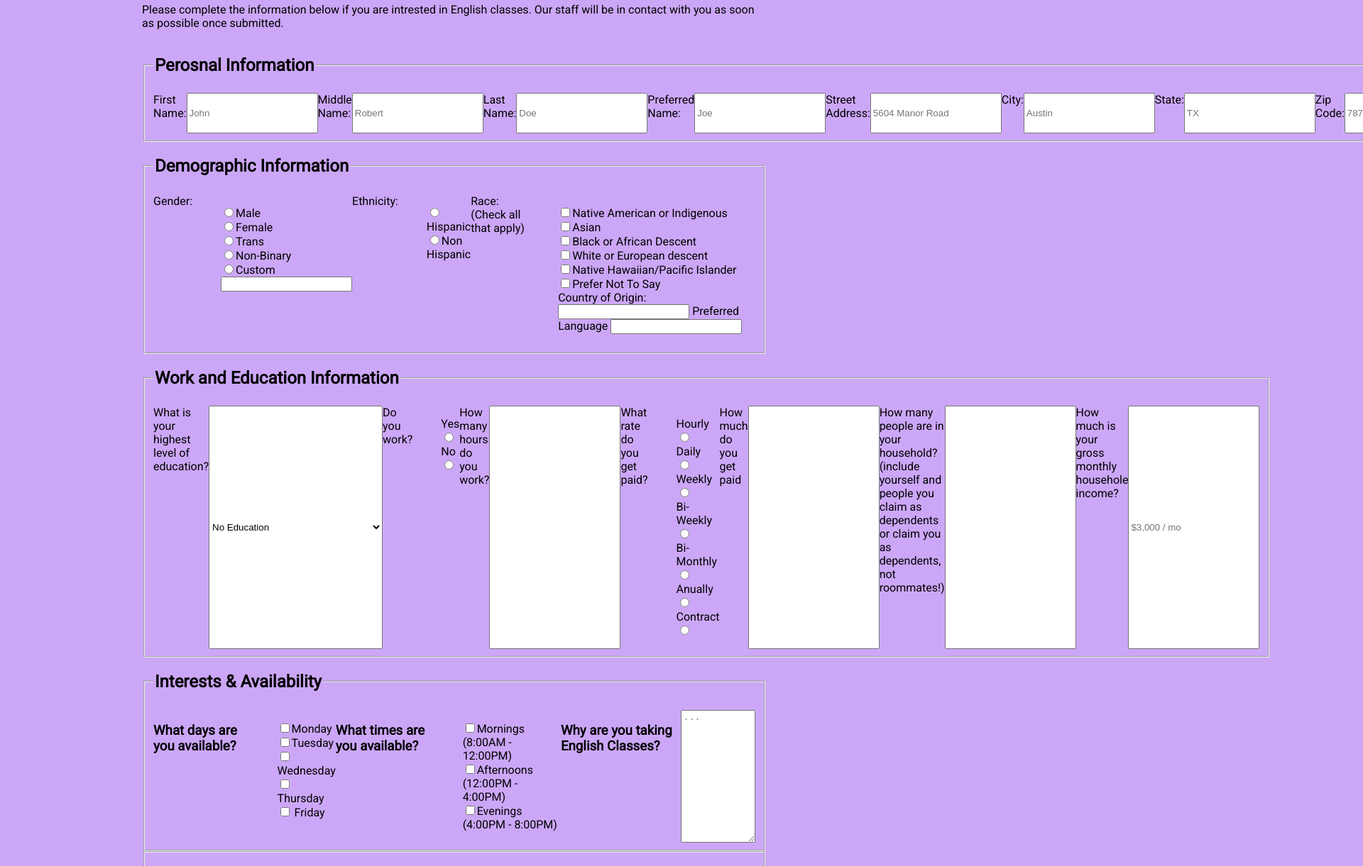
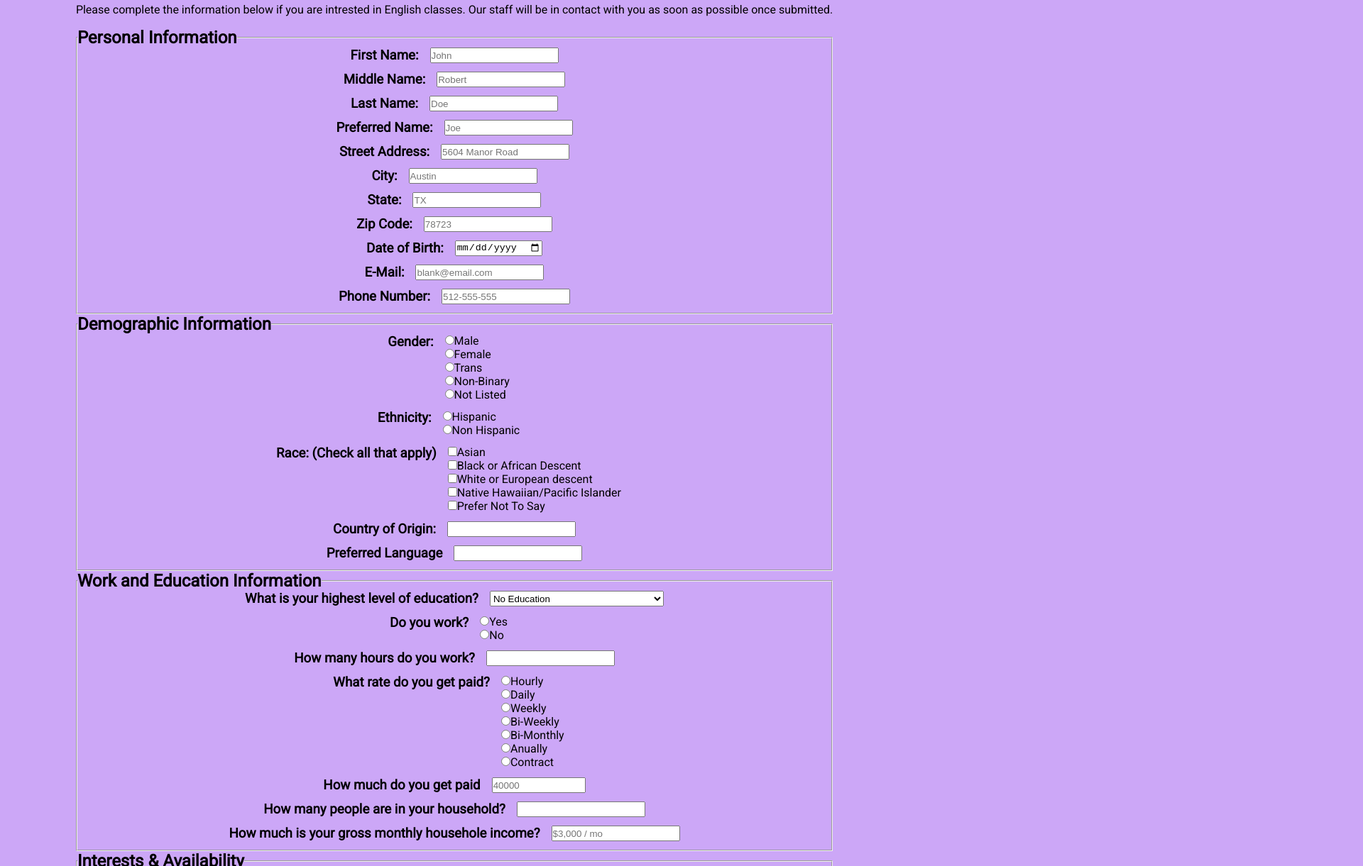
Before and after one commit to jesusnunezxoco/fcc_projects, a plain HTML site: page fcc_frontEnd/2_surveyForm/index.html in a window 1280 px wide. Shown: the part 98-1319 px from the top of the page at 71% size, 1920 px wide, since content can reach past the window. Drawn offline with Linux system fonts and the light colour scheme.

Commit message:
Finished Survey Form

```diff
--- a/fcc_frontEnd/2_surveyForm/index.html
+++ b/fcc_frontEnd/2_surveyForm/index.html
@@ -2,93 +2,135 @@
 <head>
   <title>ESL Student Interest Form</title>
   <link rel="stylesheet" type="text/css" href="style.css">
-  <link href="https://cdn.freecodecamp.org/testable-projects-fcc/v1/bundle.js">
+
   <link href="https://fonts.googleapis.com/css?family=Roboto" rel="stylesheet">
 </head>
 
 <body>
-  <div class="container">
+  <div id="container">
     <main>
       <header>
+        <!-- FCC Challenge #1-->
         <h1 id="title">ESL Student Interest Form</h1>
+        <!-- FCC Challenge #2 -->
         <p id="description">Please complete the information below if you are intrested in English classes. Our staff will be in contact with you as soon as possible once submitted.</p>
       </header>
+      <!-- FCC Challenge #3 -->
       <form id="survey-form">
         <fieldset>
-          <legend><h2>Perosnal Information</h2></legend>
+          <legend><h2>Personal Information</h2></legend>
+          <div class="field-container">
+          <section>
+            <label for="name"><h3>First Name:</h3></label>
+          <input type="text" name="name" id="name-first" placeholder="John" required>
+          </section>
 
-          <label for="name">First Name: </label>
-          <input type="text" name="name" id="name" placeholder="John" required>
+          <section>
+            <label for="name-middle"><h3>Middle Name:</h3></label>
+          <input type="text" name="name" id="name-middle" placeholder="Robert">
+          </section>
 
-          <label for="name-middle">Middle Name: </label>
-          <input type="text" name="name" id="name-middle" placeholder="Robert">
+          <section>
+            <label for="name-last"><h3>Last Name:</h3></label>
+          <input type="text" name="name" id="name-last" placeholder="Doe" required>
+          </section>
+         <!-- FCC Challenge #10 -->
+          <section>
+            <label for="name" id="name-label"><h3>Preferred Name:</h3></label>
+          <input type="text" name="name" id="name" placeholder="Joe" required>
+          </section>
+          <!-- FCC Challenge #4 & #11 -->
+          <section>
+            <label for="name"><h3>Street Address:</h3></label>
+          <input type="text" name="address" id="address-street" placeholder="5604 Manor Road" required>
+          </section>
 
-          <label for="name-last">Last Name: </label>
-          <input type="text" name="name" id="name-last" placeholder="Doe" required>
+          <section>
+            <label for="name"><h3>City:</h3></label>
+          <input type="text" name="address" id="address-city" placeholder="Austin" required>
+          </section>
 
-          <label for="name" id="name-label">Preferred Name: </label>
-          <input type="text" name="name" id="name" placeholder="Joe" required>
+          <section>
+            <label for="address-state"><h3>State:</h3></label>
+          <input type="text" name="address" id="address-state" placeholder="TX" maxlength="2" required>
+          </section>
 
-          <label for="name">Street Address: </label>
-          <input type="text" name="address" id="address-street" placeholder="5604 Manor Road" required>
+          <section>
+            <label for="address-zipcode"><h3>Zip Code:</h3></label>
+          <input type="text" name="address" id="address-zipcode" placeholder="78723" maxlength="5">
+          </section>
 
-          <label for="name">City: </label>
-          <input type="text" name="address" id="address-city" placeholder="Austin" required>
+          <section>
+            <label for="date-birth"><h3>Date of Birth:</h3></label>
+          <input type="date" name="date-birth" id="date-birth">
+          </section>
 
-          <label for="address-state">State: </label>
-          <input type="text" name="address" id="address-state" placeholder="TX" maxlength="2" required>
+          <section>
+            <!-- FCC Challenge #10 -->
+          <label for="name" id="email-label"><h3>E-Mail:</h3></label>
+          <!-- FCC Challenge #5 & #6 & #11-->
+          <input type="email" name="contact" id="email" placeholder="blank@email.com" required>
+          </section>
 
-          <label for="address-zipcode">Zip Code: </label>
-          <input type="text" name="address" id="address-zipcode" placeholder="78723" maxlength="5">
-
-          <label for="date-birth">Date of Birth: </label>
-          <input type="date" name="date-birth" id="date-birth">
-
-          <label for="name" id="email-label">E-Mail: </label>
-          <input type="email" name="contact" id="email" placeholder="blank@email.com" required>
-
-          <label for="phone">Phone Number: </label>
+          <section>
+            <label for="phone"><h3>Phone Number:</h3></label>
           <input type="tel" name="contact" id="phone" placeholder="512-555-555">
+          </section>
+          </div>
         </fieldset>
 
         <fieldset>
           <legend><h2>Demographic Information</h2></legend>
-          <label for="gender" name="radio-buttons">Gender: </label>
-          <ul id="gender">
-            <li><label for="gender-male" name="radio-buttons"><input type="radio" name="gender" id="gender-male" value="male">Male</label></li>
-            <li><label for="gender-female" name="radio-buttons"><input type="radio" name="gender" id="gender-female" value="female">Female</label></li>
-            <li><label for="gender-trans" name="radio-buttons"><input type="radio" name="gender" id="gender-female" value="trans">Trans</label></li>
-            <li><label for="gender-nonbinary" name="radio-buttons"><input type="radio" name="gender" id="gender-nonbinary" value="nonbinary">Non-Binary</label></li>
-            <li><label for="gender-custom"><input type="radio" name="gender" id="gender-custom" value="">Custom<input type="text" name="gender" value=""</label></li>
+          <div class="field-container">
+            <!-- FCC Challenge #16 -->
+          <section>
+            <label for="dem-gender"><h3>Gender:</h3></label>
+          <ul id="dem-gender">
+            <li><label for="gender-male"><input type="radio" name="gender" id="gender-male" value="male">Male</label></li>
+            <li><label for="gender-female"><input type="radio" name="gender" id="gender-female" value="female">Female</label></li>
+            <li><label for="gender-trans"><input type="radio" name="gender" id="gender-female" value="trans">Trans</label></li>
+            <li><label for="gender-nonbinary"><input type="radio" name="gender" id="gender-nonbinary" value="nonbinary">Non-Binary</label></li>
+            <li><label for="gender-notlisted"><input type="radio" name="gender" id="gender-notlisted" value="notlisted">Not Listed</label></li>
           </ul>
-          <label for="ethnicity">Ethnicity: </label>
-          <ul id="ethnicity">
+          </section>
+
+          <section>
+            <label for="dem-ethnicity"><h3>Ethnicity:</h3></label>
+          <ul id="dem-ethnicity">
             <li><label for="ethnicity-hispanic"><input type="radio" name="ethnicity" id="ethnicity-hispanic" value="hispanic">Hispanic</label></li>
             <li><label for="ethnicity-nonhispanic"><input type="radio" name="ethnicity" id="ethnicity-nonhispanic" value="nonhispanic">Non Hispanic</label></li>
           </ul>
-          <label for="race">Race: (Check all that apply)</label>
-          <ul id="race">
-            <li>
-              <label for="race-white"><input type="checkbox" name="race" id="race-native" value="native">Native American or Indigenous</label>
+          </section>
 
-
-            </li>
-            <li>
-              <label for="race-asian"><input type="checkbox" name="race" id="race-asian" value="asian">Asian</label></li>
+          <section>
+            <label for="dem-race"><h3>Race: (Check all that apply)</h3></label>
+          <ul id="dem-race">
+            <li><label for="race-asian"><input type="checkbox" name="race" id="race-asian" value="asian">Asian</label></li>
             <li><label for="race-black"><input type="checkbox" name="race" id="race-black" value="black">Black or African Descent</label></li>
             <li><label for="race-white"><input type="checkbox" name="race" id="race-white" value="white">White or European descent</label></li>
             <li><label for="race-pacific"><input type="checkbox" name="race" id="race-pacific" value="pacific">Native Hawaiian/Pacific Islander</label></li>
             <li><label for="race-nosay"><input type="checkbox" name="race" id="race-nosay" value="nosay">Prefer Not To Say</label></li>
+          </ul>
+          </section>
 
-          <label for="country">Country of Origin: </label>
+          <section>
+            <label for="country"><h3>Country of Origin:</h3></label>
           <input type="text" name="country" id="country">
-          <label for="language">Preferred Language </label>
+          </section>
+
+          <section>
+            <label for="language"><h3>Preferred Language</h3></label>
           <input type="text" name="language" id="language">
+          </section>
+          </div>
         </fieldset>
 
         <fieldset>
           <legend><h2>Work and Education Information</h2></legend>
-          <label for="dropdown">What is your highest level of education?</label>
+          <div class="field-container">
+            <section>
+              <label for="dropdown"><h3>What is your highest level of education?</h3></label>
+            <!-- FCC Challenge #12 -->
             <select id="dropdown">
                       <option disabled value>Select Education</option>
                       <option>No Education</option>
@@ -115,64 +157,58 @@
                       <option>Master's Degree</option>
                       <option>Doctorate, Ph.D, Professional Degree</option>
                   </select>
-          <label for="work">Do you work?</label>
+            </section>
+
+            <section>
+              <label for="work"><h3>Do you work?</h3></label>
               <ul id="work">
-            <label>Yes</label>
-                       <li><input type="radio" name="work" id="work-yes" value="yes"></li>
+                <li><label for="work-yes"><input type="radio" name="work" id="work-yes" value="yes">Yes</label></li>
+                <li><label for="work-no"><input type="radio" name="work" id="work-no" value="no">No</label></li>
+              </ul>
+            </section>
 
-            <label>No<li><input type="radio" name="work" id="work-no" value="no"></li></label>
+            <section>
+              <label for="work-hours"><h3>How many hours do you work?</h3></label>
+            <input type="number" name="work" id="work-hours">
+            </section>
+
+           <section>
+            <label for="work-rate"><h3>What rate do you get paid?</h3></label>
+            <ul id="work-rate">
+              <li><label for="work-hourly"><input type="radio" name="work-rate" id="work-hourly" value="hourly">Hourly</label></li>
+              <li><label for="work-daily"><input type="radio" name="work-rate" id="work-daily" value="daily">Daily</label></li>
+              <li><label for="work-weekly"><input type="radio" name="work-rate" id="work-weekly" value="weekly">Weekly</label></li>
+              <li><label for="work-biweekly"><input type="radio" name="work-rate" id="work-biweekly" value="biweekly">Bi-Weekly</label></li>
+              <li><label for="work-bimonthly"><input type="radio" name="work-rate" id="work-bimonthly" value="bimonthly">Bi-Monthly</label></li>
+              <li><label for="work-anually"><input type="radio" name="work-rate" id="work-anually" value="anually">Anually</label></li>
+              <li><label for="work-contract"><input type="radio" name="work-rate" id="work-contract" value="contract">Contract</label></li>
             </ul>
-          <label for="work-hours">How many hours do you work?</label>
-          <input type="number" name="work" id="work-hours">
-          <label for="work-rate">What rate do you get paid?</label>
-          <ul id="work-rate">
-            <label>Hourly
-                    <li>
-                        <input type="radio" name="work-rate">
-                    </li>
-                </label>
-            <label>Daily
-                    <li>
-                        <input type="radio" name="work-rate">
-                    </li>
-                </label>
-            <label>Weekly
-                    <li>
-                        <input type="radio" name="work-rate">
-                    </li>
-                </label>
-            <label>Bi-Weekly
-                    <li>
-                        <input type="radio" name="work-rate">
-                    </li>
-                </label>
-            <label>Bi-Monthly
-                    <li>
-                        <input type="radio" name="work-rate">
-                    </li>
-                </label>
-            <label>Anually
-                    <li>
-                        <input type="radio" name="work-rate">
-                    </li>
-                </label>
-            <label>Contract
-                    <li>
-                        <input type="radio" name="work-rate">
-                    </li>
-                </label>
-          </ul>
+           </section>
 
-          <label>How much do you get paid</label>
-          <input type="number" name="" maxlength:"10" id="number">
-          <label>How many people are in your household? (include yourself and people you claim as dependents or claim you as dependents, not roommates!)</label>
-          <input type="number" name="" maxlength:"2">
-          <label>How much is your gross monthly househole income?</label>
-          <input type="number" name="" placeholder="$3,000 / mo" maxlength:"10">
+           <section>
+             <!-- FCC Challenge #10 -->
+            <label for="number" id="number-label"><h3>How much do you get paid</h3></label>
+            <!-- FCC Challenge #7 & #9 & #11-->
+            <input type="number" name="" min="0" max="999999999999" id="number" placeholder="40000">
+           </section>
+
+           <section>
+            <label><h3>How many people are in your household?</h3></label>
+            <input type="number" name="" maxlength="2">
+           </section>
+
+            <section>
+              <label><h3>How much is your gross monthly househole income?</h3></label>
+            <input type="text" name="" placeholder="$3,000 / mo" max="10">
+            </section>
+          </div>
         </fieldset>
+
         <fieldset>
           <legend><h2>Interests & Availability</h2></legend>
-          <header><h3>What days are you available?</h3></header>
+          <div class="field-container">
+            <section>
+              <label><h3>What days are you available?</h3></label>
             <ul id="available-days">
               <li><label><input type="checkbox" name="available-days" value="Monday" id="avaiable-Mon">Monday</label></li>
               <li><label><input type="checkbox" name="available-days" value="Tuesday" id="avaiable-Tue">Tuesday</label></li>
@@ -180,29 +216,29 @@
               <li><label><input type="checkbox" name="available-days" value="Thursday" id="avaiable-Thu">Thursday </label></li>
               <li<label><input type="checkbox" name="available-days" value="Friday" id="avaiable-Fri"> Friday </label></li>
             </ul>
-        <header for="available-times"><h3>What times are you available?</h3></header>
+            </section>
+         <section>
+          <label for="available-times"><h3>What times are you available?</h3></label>
           <ul id="available-times">
-            <li>
-              <label>
-                            <input type="checkbox" name="available-times" value="Mornings" id="available-morn">Mornings (8:00AM - 12:00PM)</label>
-            </li>
-            <li>
-              <label>
-                            <input type="checkbox" name="available-times" value="Afternoons" id="available-aft">Afternoons (12:00PM - 4:00PM)</label>
-            </li>
-            <li>
-              <label>
-                            <input type="checkbox" name="available-times" value="Evenings" id="available-eve">Evenings (4:00PM - 8:00PM)</label>
-            </li>
+            <li><label><input type="checkbox" name="available-times" value="Mornings" id="available-morn">Mornings (8:00AM - 12:00PM)</label></li>
+            <li><label><input type="checkbox" name="available-times" value="Evenings" id="available-eve">Evenings (4:00PM - 8:00PM)</label></li>
           </ul>
+         </section>
+
+         <section>
           <label for="Interest-Why"><h3>Why are you taking English Classes?</h3></label>
+          <!-- FCC Challenge #15 -->
             <textarea id="interest" name="interest" placeholder="..."></textarea>
+         </section>
+          </div>
         </fieldset>
-        <fieldset>
+
+          <!-- FCC Challenge #16 -->
         <button type="submit" id="submit">SUBMIT</button>
       </form>
     </main>
   </div>
+  <script src="https://cdn.freecodecamp.org/testable-projects-fcc/v1/bundle.js"></script>
 </body>
 
 </html>
--- a/fcc_frontEnd/2_surveyForm/style.css
+++ b/fcc_frontEnd/2_surveyForm/style.css
@@ -1,28 +1,43 @@
-html {
+* {
+  margin: 0;
+  padding: 0;
+}
+
+body {
 	background: rgb(204, 167, 247);
 	font-family: 'Roboto', sans-serif;
 }
 
-.container {
-	display: flex;
-	flex-direction: column;
-  margin: 0 auto;
-  max-width: 55em;
-  padding-top: 1em;
+#container {
+  display: flex;
+  justify-content: center;
+}
+
+.field-container {
+  display: flex;
+  flex-direction: column;
 }
 
 header h1{
-  font-size: 2em;
   font-weight: bold;
-  margin: 20px;
+  margin: 1em;
   text-align: center;
 }
+
+#description {
+  text-align: center;
+  margin-bottom: 1em;
+}
+
 ul {
 	list-style-type: none;
 }
+
 fieldset {
   display: flex;
+  flex-direction: column;
 }
+
 button {
   padding: 1% 3%;
   border-radius: 5px;
@@ -31,3 +46,13 @@ button {
   border: 0;
   font-size: 1.4em;
 }
+
+section {
+  display: flex;
+  justify-content: center;
+  margin-bottom: 0.75em;
+}
+
+section label {
+  margin-right: 1em;
+}
```
Lines whose indentation alone changed are shown as unchanged.
